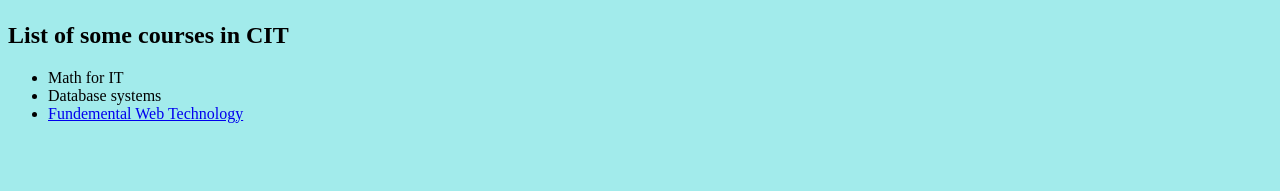
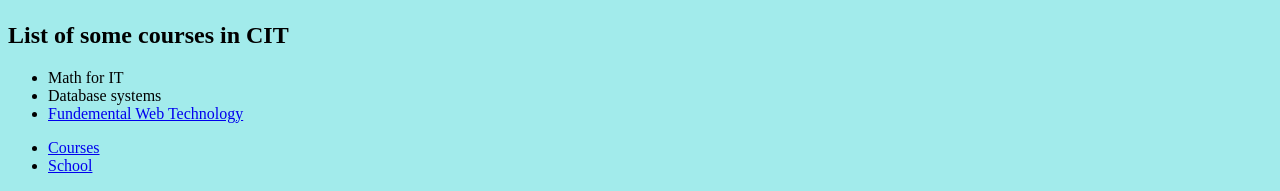
Before and after one commit to mehrdad-ordobadi/WebFundLab4, a plain HTML site: page index.html in a window 1280 px wide. Shown: the part 669-860 px from the top of the page. Before the commit the page ends 808 px from the top, so only its background shows below. Drawn offline with Linux system fonts and the light colour scheme.

Commit message:
add school and courses links as nav

```diff
--- a/index.html
+++ b/index.html
@@ -44,6 +44,16 @@
           </li>
         </ul>
       </section>
+      <nav>
+        <ul>
+          <li>
+            <a href="./misc/courses.html" target="blank">Courses</a>
+          </li>
+          <li>
+            <a href="./misc/school.html" target="blank">School</a>
+          </li>
+        </ul>
+      </nav>
     </main>
   </body>
 </html>
```
